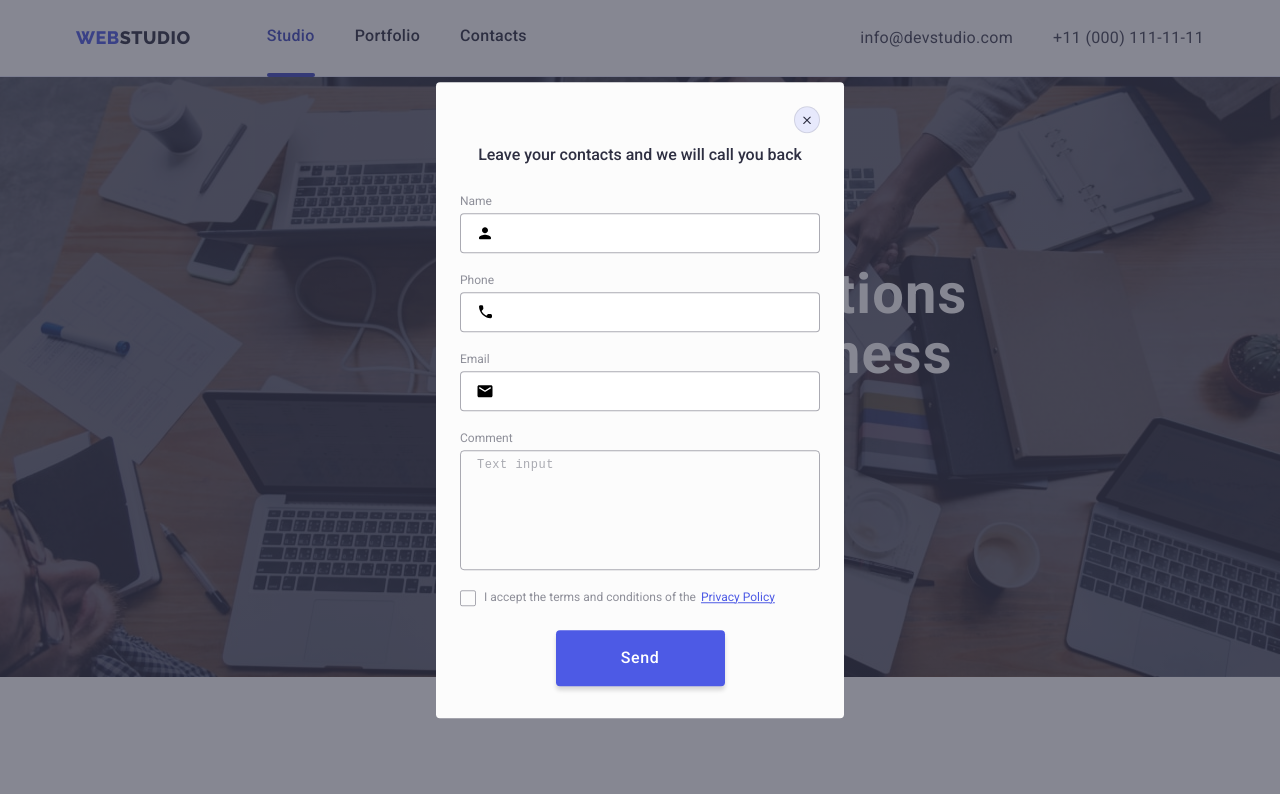
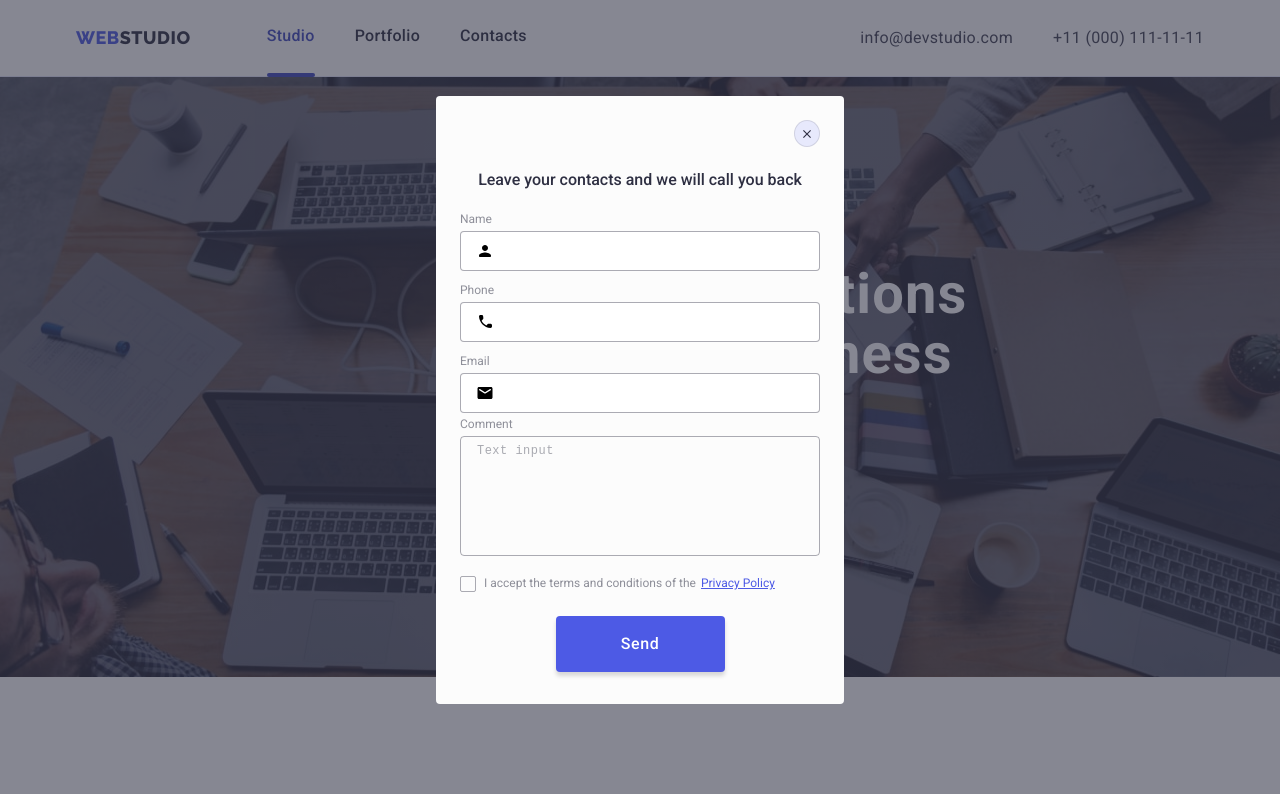
Before and after one commit to Sergey5566/goit-markup-hw-06, a plain HTML site: page index.html in a window 1280 px wide. Both pictures are taken after a click on the button "Order Service". Shown: the top 794 px of the page. Drawn offline with Linux system fonts and the light colour scheme.

Commit message:
work-1.4

```diff
--- a/css/style.css
+++ b/css/style.css
@@ -720,7 +720,6 @@ transition: box-shadow var(--cubic);
 
 .modal{
     width: 408px;
-    min-height: 576px;
     background-color: var(--dairy);
     border-radius: 4px;
     position: absolute;
@@ -772,10 +771,10 @@ transition: box-shadow var(--cubic);
 .modal-title{
     font-weight: 500;
     font-size: 16px;
-    line-height: 1.5px;
+    line-height: 1.5;
     color: var(--grey-color);
     text-align: center;
-    margin-bottom: 34px;
+    margin-bottom: 16px;
 }
 
 .modal-field{
@@ -784,7 +783,6 @@ transition: box-shadow var(--cubic);
 
 .input-wrap{
     position: relative;
-    margin-bottom: 16px;
 }
 
 .modal-input{
@@ -872,6 +870,7 @@ transition: box-shadow var(--cubic);
     color: var(--light-slate-color);
     text-align: center;
     margin-bottom: 24px;
+    margin-top: 16px;
 }
 
 .check-text::before {
--- a/index.html
+++ b/index.html
@@ -346,7 +346,7 @@
                                     <input class="input-text" type="email" name="email" id="email" autocomplete="on" placeholder="E-mail" />
                                 </label>
                                 <button type="submit" class="btn-footer">
-                                    <b class="btn-submit">Subscribe</b>
+                                    <span class="btn-submit">Subscribe</span>
                                     <svg class="button-item" width="24" height="24">
                                         <use href="./images/symbol-defs.svg#icon-icon-send"></use>
                                     </svg>
```
